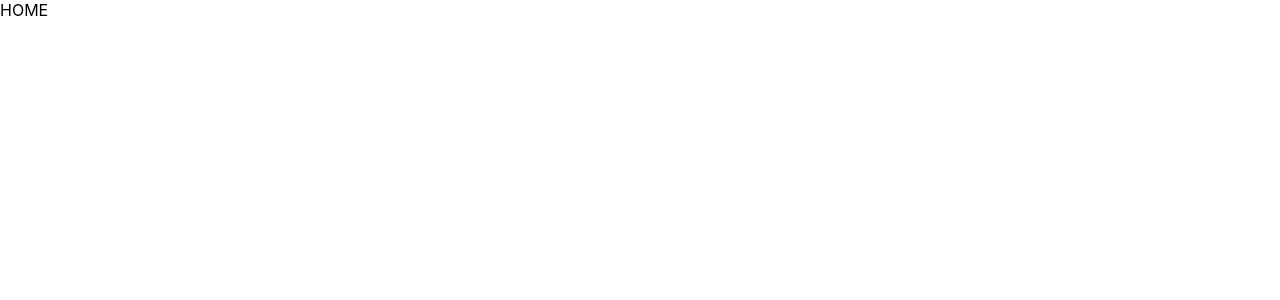
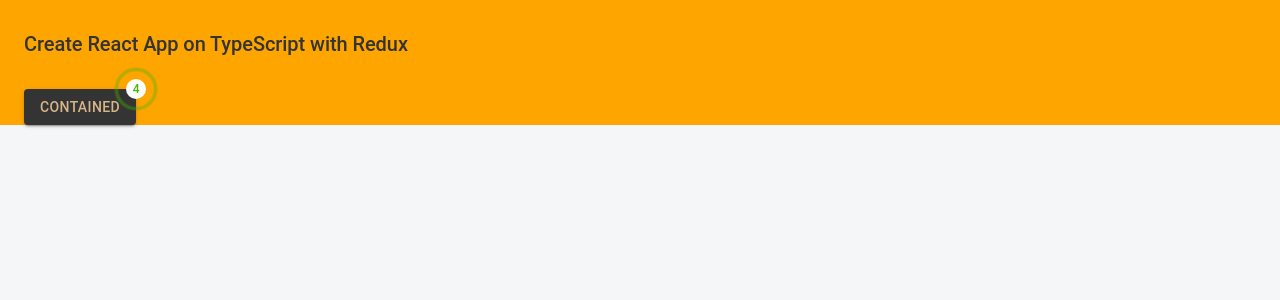
Before and after one commit to legendaxad/burak-react, a React (Create React App) app: page / in a window 1280 px wide. Shown: the top 300 px of the page. Built offline with nearby package versions, Linux system fonts and the light colour scheme.

Commit message:
fix:MUI customized integration

```diff
--- a/package.json
+++ b/package.json
@@ -3,6 +3,9 @@
   "version": "0.1.0",
   "private": true,
   "dependencies": {
+    "@emotion/react": "^11.14.0",
+    "@emotion/styled": "^11.14.1",
+    "@mui/material": "^9.5.0",
     "@reduxjs/toolkit": "^1.8.1",
     "@testing-library/jest-dom": "^4.2.4",
     "@testing-library/react": "^9.5.0",
--- a/src/app/App.tsx
+++ b/src/app/App.tsx
@@ -1,9 +1,26 @@
 import React from "react";
 //@ts-ignore
 import "../css/app.css";
+import { Box, Button, Container, Stack, Typography } from "@mui/material";
+import { RippleBadge } from "./MaterialTheme/styled";
 
 function App() {
-  return <div>HOME</div>;
+  return (
+    <Container sx={{ background: "orange" }}>
+      <Stack direction="column">
+        <Box sx={{ my: 4 }}>
+          <Typography variant="h4" component={"h4"}>
+            Create React App on TypeScript with Redux
+          </Typography>
+        </Box>
+        <Box>
+          <RippleBadge badgeContent={4}>
+            <Button variant="contained">Contained</Button>
+          </RippleBadge>
+        </Box>
+      </Stack>
+    </Container>
+  );
 }
 
 export default App;
--- /dev/null
+++ b/src/app/MaterialTheme/index.ts
@@ -0,0 +1,66 @@
+import { createTheme } from '@mui/material/styles';
+import { common } from '@mui/material/colors';
+import shadow from './shadow';
+import typography from './typography';
+import { maxWidth } from '@mui/system';
+
+/**
+ * LIGHT THEME (DEFAULT)
+ */
+const light = {
+	palette: {
+		type: 'light',
+		background: {
+			default: '#f8f8ff',
+			paper: common.white,
+		},
+		primary: {
+			contrastText: '#d7b586',
+			main: '#343434',
+		},
+		secondary: {
+			contrastText: '#343434',
+			main: '#d7b586',
+		},
+		text: {
+			primary: '#343434',
+			secondary: '#d7b586',
+			dark: common.black,
+		},
+	},
+	components: {
+		MuiContainer: {
+			styleOverrides: {
+				root: {
+					height: '100%',
+				},
+			},
+		},
+		MuiCssBaseline: {
+			styleOverrides: {
+				html: { height: '100%' },
+				body: { background: '#f4f6f8', height: '100%', minHeight: '100%' },
+			},
+		},
+	},
+	shadow,
+	typography,
+};
+
+// A custom theme for this app
+let theme = createTheme(light);
+theme = createTheme(theme, {
+	components: {
+		MuiContainer: {
+			styleOverrides: {
+				maxWidthLg: {
+					[theme.breakpoints.up('lg')]: {
+						maxWidth: '1300px',
+					},
+				},
+			},
+		},
+	},
+});
+
+export default theme;
--- /dev/null
+++ b/src/app/MaterialTheme/shadow.ts
@@ -0,0 +1,27 @@
+export default [
+	'none',
+	'0 0 0 1px rgba(63,63,68,0.05), 0 1px 2px 0 rgba(63,63,68,0.15)',
+	'0 0 1px 0 rgba(0,0,0,0.31), 0 2px 2px -2px rgba(0,0,0,0.25)',
+	'0 0 1px 0 rgba(0,0,0,0.31), 0 3px 4px -2px rgba(0,0,0,0.25)',
+	'0 0 1px 0 rgba(0,0,0,0.31), 0 3px 4px -2px rgba(0,0,0,0.25)',
+	'0 0 1px 0 rgba(0,0,0,0.31), 0 4px 6px -2px rgba(0,0,0,0.25)',
+	'0 0 1px 0 rgba(0,0,0,0.31), 0 4px 6px -2px rgba(0,0,0,0.25)',
+	'0 0 1px 0 rgba(0,0,0,0.31), 0 4px 8px -2px rgba(0,0,0,0.25)',
+	'0 0 1px 0 rgba(0,0,0,0.31), 0 5px 8px -2px rgba(0,0,0,0.25)',
+	'0 0 1px 0 rgba(0,0,0,0.31), 0 6px 12px -4px rgba(0,0,0,0.25)',
+	'0 0 1px 0 rgba(0,0,0,0.31), 0 7px 12px -4px rgba(0,0,0,0.25)',
+	'0 0 1px 0 rgba(0,0,0,0.31), 0 6px 16px -4px rgba(0,0,0,0.25)',
+	'0 0 1px 0 rgba(0,0,0,0.31), 0 7px 16px -4px rgba(0,0,0,0.25)',
+	'0 0 1px 0 rgba(0,0,0,0.31), 0 8px 18px -8px rgba(0,0,0,0.25)',
+	'0 0 1px 0 rgba(0,0,0,0.31), 0 9px 18px -8px rgba(0,0,0,0.25)',
+	'0 0 1px 0 rgba(0,0,0,0.31), 0 10px 20px -8px rgba(0,0,0,0.25)',
+	'0 0 1px 0 rgba(0,0,0,0.31), 0 11px 20px -8px rgba(0,0,0,0.25)',
+	'0 0 1px 0 rgba(0,0,0,0.31), 0 12px 22px -8px rgba(0,0,0,0.25)',
+	'0 0 1px 0 rgba(0,0,0,0.31), 0 13px 22px -8px rgba(0,0,0,0.25)',
+	'0 0 1px 0 rgba(0,0,0,0.31), 0 14px 24px -8px rgba(0,0,0,0.25)',
+	'0 0 1px 0 rgba(0,0,0,0.31), 0 16px 28px -8px rgba(0,0,0,0.25)',
+	'0 0 1px 0 rgba(0,0,0,0.31), 0 18px 30px -8px rgba(0,0,0,0.25)',
+	'0 0 1px 0 rgba(0,0,0,0.31), 0 20px 32px -8px rgba(0,0,0,0.25)',
+	'0 0 1px 0 rgba(0,0,0,0.31), 0 22px 34px -8px rgba(0,0,0,0.25)',
+	'0 0 1px 0 rgba(0,0,0,0.31), 0 24px 36px -8px rgba(0,0,0,0.25)',
+];
--- /dev/null
+++ b/src/app/MaterialTheme/styled.ts
@@ -0,0 +1,30 @@
+import { styled } from "@mui/material/styles";
+import Badge from "@mui/material/Badge";
+
+export const RippleBadge = styled(Badge)(({ theme }) => ({
+  "& .MuiBadge-badge": {
+    color: "#44b700",
+    background: "white",
+    "&::after": {
+      position: "absolute",
+      top: "-2px",
+      left: "-2px",
+      width: "120%",
+      height: "120%",
+      borderRadius: "50%",
+      animation: "ripple 1.2s infinite ease-in-out",
+      border: "2px solid currentColor",
+      content: '""',
+    },
+  },
+  "@keyframes ripple": {
+    "0%": {
+      transform: "scale(.8)",
+      opacity: 1,
+    },
+    "100%": {
+      transform: "scale(2.4)",
+      opacity: 0,
+    },
+  },
+}));
--- /dev/null
+++ b/src/app/MaterialTheme/typography.ts
@@ -0,0 +1,35 @@
+export default {
+	h1: {
+		fontWeight: 500,
+		fontSize: 35,
+		letterSpacing: '-0.24px',
+	},
+	h2: {
+		fontWeight: 500,
+		fontSize: 29,
+		letterSpacing: '-0.24px',
+	},
+	h3: {
+		fontWeight: 500,
+		fontSize: 24,
+		letterSpacing: '-0.06px',
+	},
+	h4: {
+		fontWeight: 500,
+		fontSize: 20,
+		letterSpacing: '-0.06px',
+	},
+	h5: {
+		fontWeight: 500,
+		fontSize: 16,
+		letterSpacing: '-0.05px',
+	},
+	h6: {
+		fontWeight: 500,
+		fontSize: 14,
+		letterSpacing: '-0.05px',
+	},
+	overline: {
+		fontWeight: 500,
+	},
+};
--- a/src/index.tsx
+++ b/src/index.tsx
@@ -4,13 +4,18 @@
 import { store } from "./app/store";
 import App from "./app/App";
 import reportWebVitals from "./reportWebVitals";
+import CssBaseline from "@mui/material/CssBaseline";
+import { ThemeProvider } from "@mui/material/styles";
 // @ts-ignore CSS is loaded by the bundler and has no TypeScript declaration.
 import "./css/index.css";
-
+import theme from "./app/MaterialTheme";
 ReactDOM.render(
   <React.StrictMode>
     <Provider store={store}>
-      <App />
+      <ThemeProvider theme={theme}>
+        <CssBaseline />
+        <App />
+      </ThemeProvider>
     </Provider>
   </React.StrictMode>,
   document.getElementById("root"),
```
Also changed, not shown: 1 other file (tests, documents, lock files or other folders).
